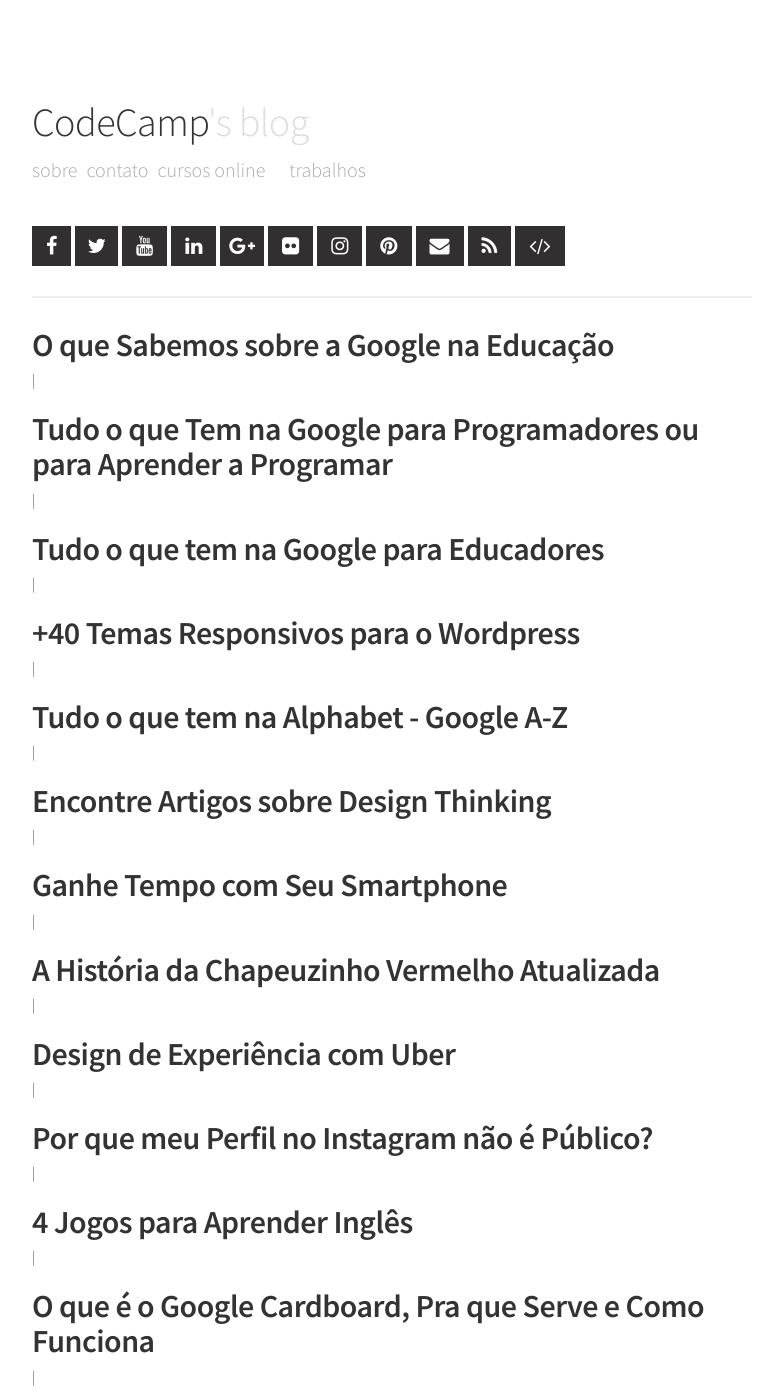
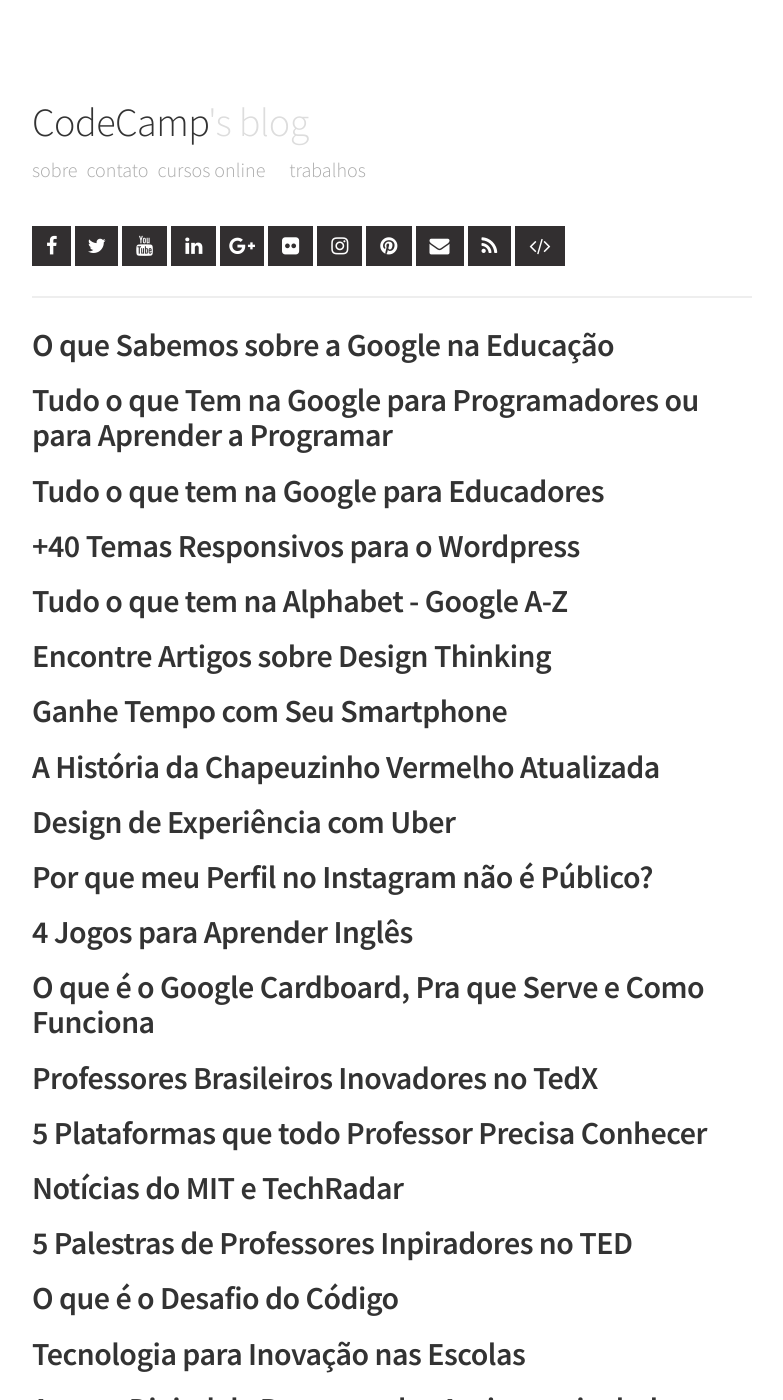
Before and after one commit to snvas/snvas.github.io, a Jekyll site: the page built from index.html, in a window 1280 px wide and 1400 px high. Shown: the whole window, without its empty margins (248-1031 px from the left). Built offline with Jekyll 4.4.1, drawn with Linux system fonts in a browser that asks for light colours; nearby versions of some CDN libraries; some of the changed text lies outside the part shown.

Commit message:
minutos tirar

```diff
--- a/index.html
+++ b/index.html
@@ -23,7 +23,6 @@
         </h2>
         <div class="list-post-date">
           <time>{{ page.date | date_to_string }}</time>
-      <span class="reading-time"> | {{minutesText}}</span>
         </div>
       </div>
     {% endfor %}
```
